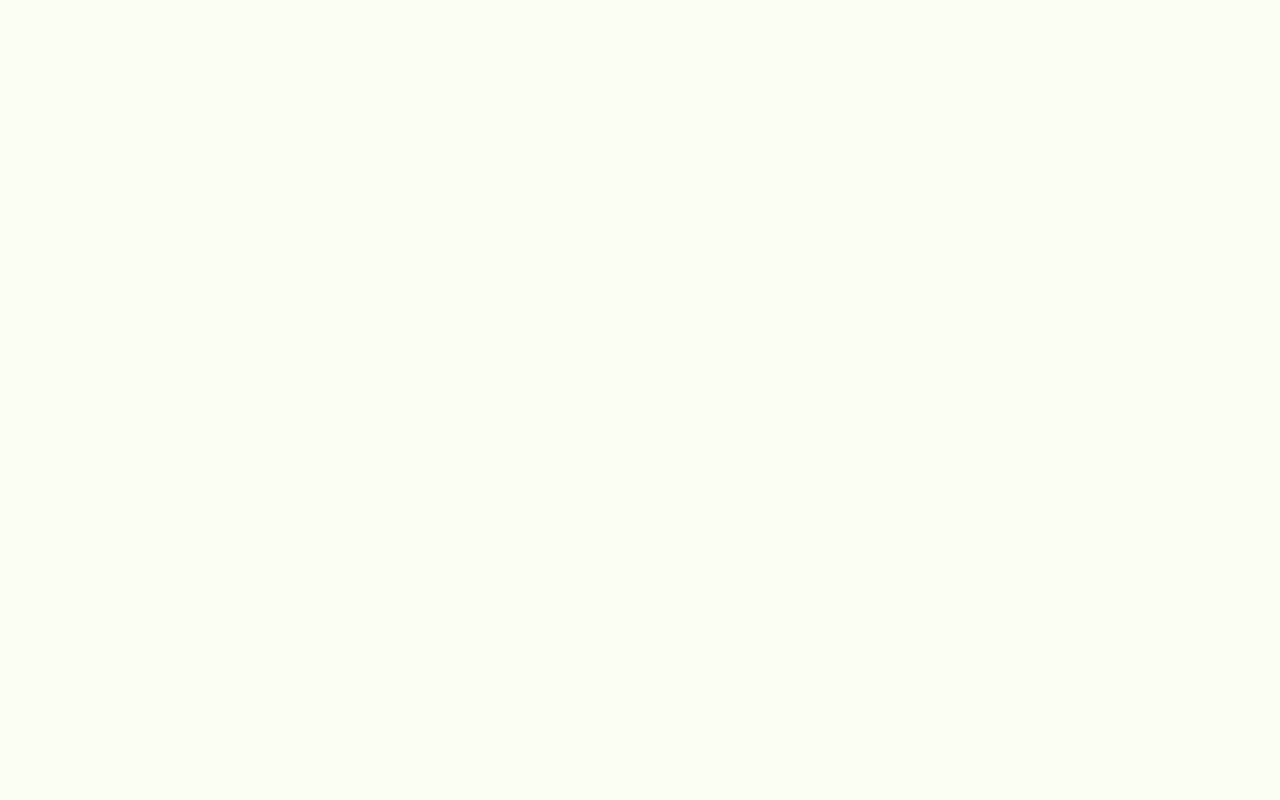
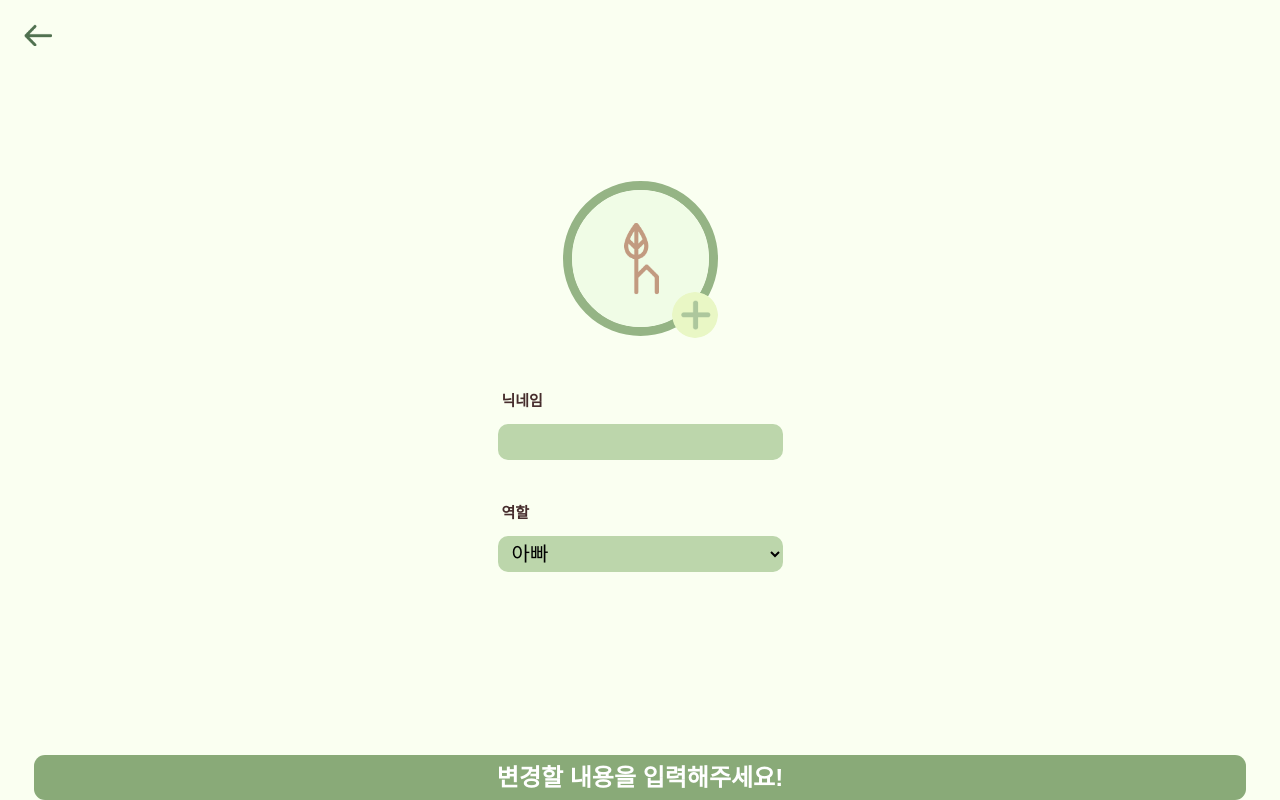
Before and after one commit to luke7231/eeho-web, a React (Create React App) app: page /setting/update_profile in a window 1280 px wide. Before the commit this address had no page. Built offline with nearby package versions, Linux system fonts and the light colour scheme.

Commit message:
feat: update profile, copy link 페이지 추가

```diff
--- /dev/null
+++ b/src/Routes/setting/copy-link.tsx
@@ -0,0 +1,122 @@
+import { useLocation, useNavigate } from "react-router-dom";
+import { useAuth } from "../../contexts/auth-provider";
+import Button from "../../components/onboarding/button";
+import styled from "styled-components";
+import EehoLogo from "../../images/icons/EEHO.png";
+import { CopyToClipboard } from "react-copy-to-clipboard";
+import { Zoom, toast } from "react-toastify";
+import { useEffect, useState } from "react";
+import BottomTab from "../../components/bottom-tab";
+import BackButton from "../../components/onboarding/back-button";
+
+const Contanier = styled.div`
+    width: 100%;
+    height: 100vh;
+    display: flex;
+    flex-direction: column;
+    justify-content: center;
+    align-items: center;
+    padding: 0 48px;
+`;
+const Logo = styled.img`
+    width: 95px;
+    height: 61px;
+    margin-bottom: 24px;
+`;
+const Title = styled.div`
+    height: 70px;
+    display: flex;
+    align-items: center;
+    font-size: 24px;
+    font-weight: 800;
+    line-height: 29px;
+    letter-spacing: 0em;
+    text-align: center;
+`;
+const Text = styled.div`
+    height: 75px;
+    display: flex;
+    align-items: center;
+    font-size: 16px;
+    font-weight: 400;
+    line-height: 19px;
+    letter-spacing: 0em;
+    text-align: center;
+    margin-bottom: 20px;
+`;
+const CopyTextBox = styled.div`
+    background-color: #bcd6ab;
+    border: 0;
+    width: 100%;
+    text-align: center;
+    font-size: 24px;
+    margin-bottom: 48px;
+    border-radius: 10px;
+    padding: 6px 0;
+`;
+const Margin = styled.div`
+    margin-bottom: 40px;
+`;
+const CheckButton = styled.button`
+    width: 95px;
+    height: 44px;
+    background-color: #627d50;
+    display: flex;
+    justify-content: center;
+    align-items: center;
+    color: #fff;
+    font-size: 20px;
+    border-radius: 10px;
+`;
+const CopyLink = () => {
+    const [code, setCode] = useState("");
+
+    useEffect(() => {
+        fetch(process.env.REACT_APP_SERVER_URI + "/main/get/token", {
+            headers: {
+                token: localStorage.getItem("jwt") as string,
+            },
+        })
+            .then((res) => res.json())
+            .then((data) => {
+                if (data.ok) {
+                    setCode(data.data);
+                }
+            });
+    });
+
+    const copyText = `www.google.com \n\n 코드: ${code}`;
+
+    return (
+        <Contanier>
+            <BackButton />
+            <Logo src={EehoLogo} />
+            <Title>가족 초대 링크</Title>
+            <Text>
+                함께 에호하고싶은
+                <br /> 가족 구성원에게 공유해보세요.
+            </Text>
+            <CopyTextBox>
+                www.google.com <Margin /> 코드: {code}
+            </CopyTextBox>
+            <CopyToClipboard
+                text={copyText}
+                onCopy={() =>
+                    toast("복사가 완료되었습니다!", {
+                        position: "bottom-center",
+                        transition: Zoom,
+                        className: "otl_tostify",
+                        autoClose: 1000,
+                        hideProgressBar: true,
+                    })
+                }
+            >
+                <CheckButton>복사</CheckButton>
+            </CopyToClipboard>
+
+            <BottomTab />
+        </Contanier>
+    );
+};
+
+export default CopyLink;
--- /dev/null
+++ b/src/Routes/setting/updata-profile.tsx
@@ -0,0 +1,153 @@
+import { useState } from "react";
+import { useNavigate } from "react-router-dom";
+import Button from "../../components/onboarding/button";
+import styled from "styled-components";
+import BasicProfile from "../../images/icons/basic-profile-img.png";
+import PlusImg from "../../images/icons/plus-button.png";
+import { Zoom, toast } from "react-toastify";
+import BackButton from "../../components/onboarding/back-button";
+
+const Contanier = styled.div`
+    width: 100%;
+    height: 100vh;
+    display: flex;
+    flex-direction: column;
+    justify-content: center;
+    align-items: center;
+    padding: 0 64px;
+`;
+const Profile = styled.div`
+    position: relative;
+    margin-bottom: 48px;
+`;
+const ProfileImage = styled.img`
+    width: 155px;
+    height: 155px;
+    border-radius: 50%;
+    border: 9px solid #95b485;
+`;
+const PlusButton = styled.img`
+    width: 46px;
+    height: 46px;
+    border-radius: 50%;
+    bottom: 0;
+    right: 0;
+    position: absolute;
+`;
+
+const InputContainer = styled.div``;
+const Text = styled.div`
+    display: flex;
+    height: 28px;
+    margin: 0 0 10px 4px;
+    flex-direction: column;
+    justify-content: center;
+    flex-shrink: 0;
+    color: #462d2d;
+    font-size: 15px;
+    font-style: normal;
+    font-weight: 600;
+    line-height: normal;
+`;
+const Input = styled.input`
+    background-color: #bcd6ab;
+    height: 36px;
+    border: 0;
+    width: 100%;
+    // text-align: center;
+    padding: 0 10px;
+    font-size: 20px;
+    max-width: 320px;
+    margin-bottom: 38px;
+    border-radius: 10px;
+`;
+const Select = styled.select`
+    background-color: #bcd6ab;
+    height: 36px;
+    border: 0;
+    width: 100%;
+    // text-align: center;
+    padding: 0 10px;
+    font-size: 20px;
+    color: #000;
+    max-width: 320px;
+    margin-bottom: 48px;
+    border-radius: 10px;
+`;
+const UpdateProfile = () => {
+    const navigate = useNavigate();
+    const [nickName, setNickName] = useState("");
+    const [role, setRole] = useState("아빠");
+
+    const onClickButton = async () => {
+        const data = {
+            userName: nickName,
+            role,
+        };
+        fetch(process.env.REACT_APP_SERVER_URI + "/member/account/update", {
+            method: "POST",
+            headers: {
+                "Content-Type": "application/json",
+                token: localStorage.getItem("jwt") as string,
+            },
+            body: JSON.stringify(data),
+        })
+            .then((response) => response.json())
+            .then((data) => {
+                if (data.ok) {
+                    toast("프로필이 성공적으로 변경되었습니다.", {
+                        position: "bottom-center",
+                        transition: Zoom,
+                        className: "otl_tostify",
+                        autoClose: 1000,
+                        hideProgressBar: true,
+                    });
+                    navigate("/");
+                } else {
+                    toast("변경 상에 오류가 생겼습니다.", {
+                        position: "bottom-center",
+                        transition: Zoom,
+                        className: "otl_tostify_error",
+                        autoClose: 1000,
+                        hideProgressBar: true,
+                    });
+                }
+            })
+            .catch((error) => {
+                console.error("데이터를 받아오는 중 오류가 발생했습니다:", error);
+            });
+    };
+
+    return (
+        <Contanier>
+            <BackButton />
+            <Profile>
+                <ProfileImage src={BasicProfile} />
+                <PlusButton src={PlusImg} />
+            </Profile>
+            <InputContainer>
+                <Text>닉네임</Text>
+                <Input value={nickName} onChange={(v) => setNickName(v.target.value)} />
+
+                <Text>역할</Text>
+                <Select name="languages" id="lang" onChange={(v) => setRole(v.target.value)}>
+                    <option value="아빠">아빠</option>
+                    <option value="엄마">엄마</option>
+                    <option value="첫째 아들">첫째 아들</option>
+                    <option value="둘째 아들">둘째 아들</option>
+                    <option value="셋째 아들">셋째 아들</option>
+                    <option value="첫째 딸">첫째 딸</option>
+                    <option value="둘째 딸">둘째 딸</option>
+                    <option value="셋째 딸">셋째 딸</option>
+                </Select>
+            </InputContainer>
+            {nickName !== "" ? (
+                <Button text="변경하기" onClick={onClickButton} />
+            ) : (
+                <Button text="변경할 내용을 입력해주세요!" />
+            )}
+        </Contanier>
+    );
+};
+
+export default UpdateProfile;
--- a/src/router.tsx
+++ b/src/router.tsx
@@ -19,6 +19,9 @@ import CreationResult from "./Routes/onboarding/sign-up/create-family/creation-r
 import ParticipateFamily from "./Routes/onboarding/sign-up/participate-family/participate-family";
 import ParticipationResult from "./Routes/onboarding/sign-up/participate-family/participation-result";
 import Send from "./Routes/send";
+import Setting from "./Routes/setting";
+import UpdateProfile from "./Routes/setting/updata-profile";
+import CopyLink from "./Routes/setting/copy-link";
 
 const Router = () => {
     const { isLoggedIn } = useAuth();
@@ -47,6 +50,9 @@ const Router = () => {
                 <Route path="/notification" element={<Notification />} />
                 <Route path="/posts" element={<Posts />} />
                 <Route path="/send" element={<Send />} />
+                <Route path="/setting" element={<Setting />} />
+                <Route path="/setting/update_profile" element={<UpdateProfile />} />
+                <Route path="/setting/copy_link" element={<CopyLink />} />
             </Routes>
         </BrowserRouter>
     );
```
